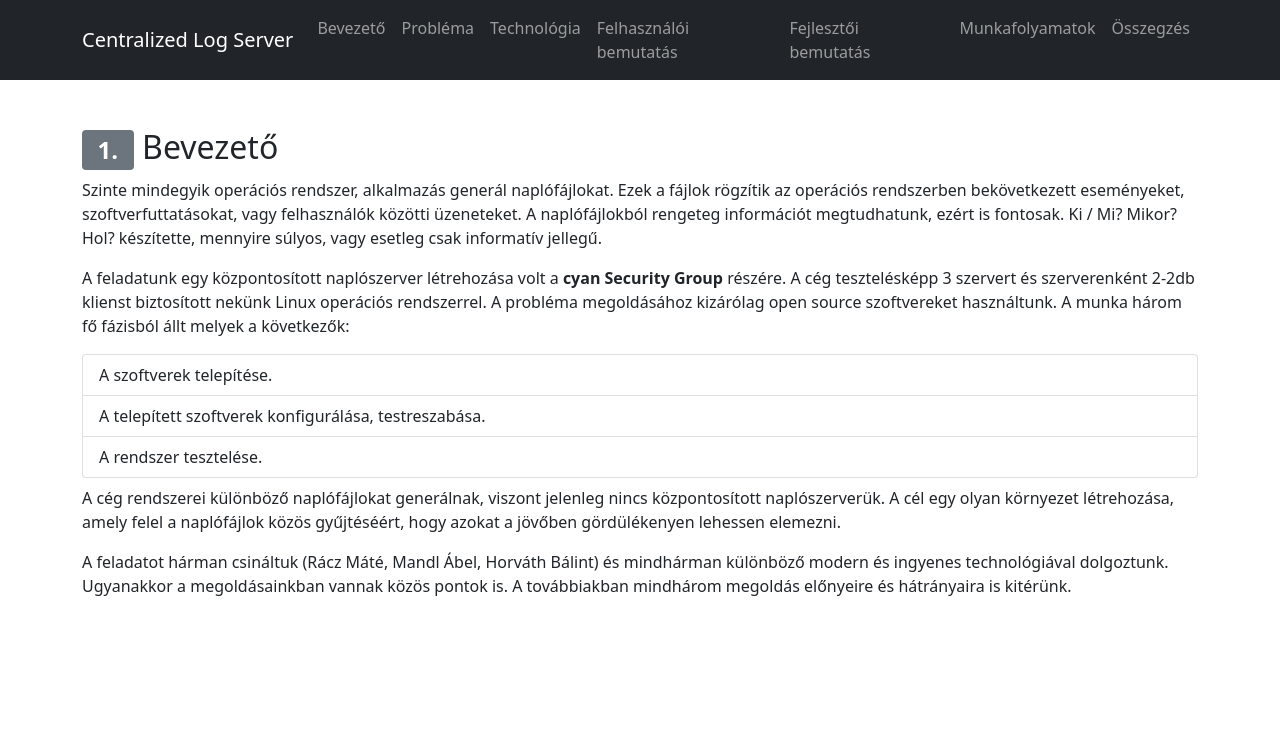
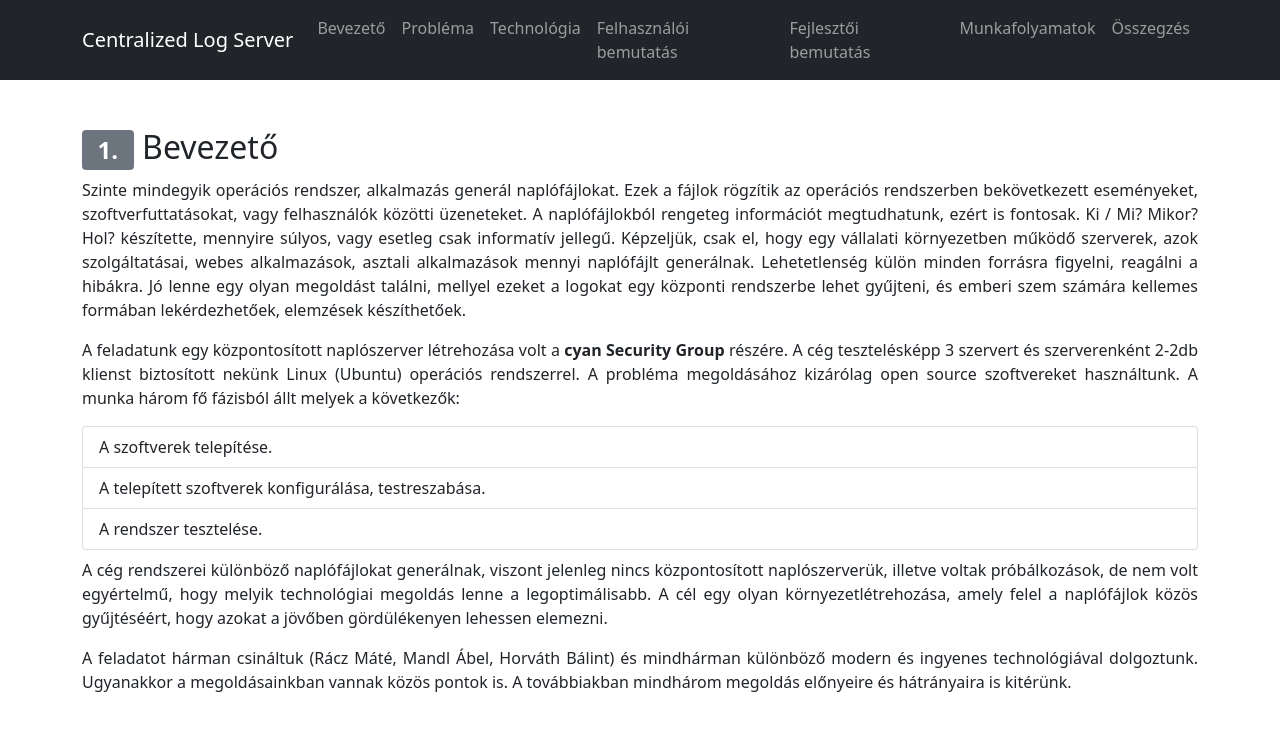
Before and after one commit to Uni-Sopron/temalabor-o21-I-NEW-Centralized-log-server, a React (Create React App) app in the folder logserverdoc/: page / in a window 1280 px wide. Shown: the top 730 px of the page. Built offline with nearby package versions, Linux system fonts and the light colour scheme.

Commit message:
intro content added

```diff
--- a/logserverdoc/src/App.css
+++ b/logserverdoc/src/App.css
@@ -1,3 +1,6 @@
 .navbar-inner {
     background:transparent;
 }
+p {
+    text-align : justify;
+}
--- a/logserverdoc/src/pages/Introduction.js
+++ b/logserverdoc/src/pages/Introduction.js
@@ -9,10 +9,12 @@ const Introduction = () => {
             <p className="mt-2">
                 Szinte mindegyik operációs rendszer, alkalmazás generál naplófájlokat. Ezek a fájlok rögzítik az operációs rendszerben bekövetkezett eseményeket,
                 szoftverfuttatásokat, vagy felhasználók közötti üzeneteket. A naplófájlokból rengeteg információt megtudhatunk, ezért is fontosak. Ki / Mi? Mikor? Hol? készítette, mennyire súlyos, vagy esetleg
-                csak informatív jellegű.
+                csak informatív jellegű. Képzeljük, csak el, hogy egy vállalati környezetben működő szerverek, azok szolgáltatásai, webes alkalmazások, asztali alkalmazások mennyi naplófájlt generálnak.
+                Lehetetlenség külön minden forrásra figyelni, reagálni a hibákra.
+                Jó lenne egy olyan megoldást találni, mellyel ezeket a logokat egy központi rendszerbe lehet gyűjteni, és emberi szem számára kellemes formában lekérdezhetőek, elemzések készíthetőek.
             </p>
             <p className="mt-2">
-                A feladatunk egy központosított naplószerver létrehozása volt a <b>cyan Security Group</b> részére. A cég tesztelésképp 3 szervert és szerverenként 2-2db klienst biztosított nekünk Linux operációs rendszerrel. A probléma megoldásához kizárólag
+                A feladatunk egy központosított naplószerver létrehozása volt a <b>cyan Security Group</b> részére. A cég tesztelésképp 3 szervert és szerverenként 2-2db klienst biztosított nekünk Linux (Ubuntu) operációs rendszerrel. A probléma megoldásához kizárólag
                 open source szoftvereket használtunk. A munka három fő fázisból állt melyek a következők:
             </p>
                 <ListGroup className="mt-2">
@@ -21,8 +23,8 @@ const Introduction = () => {
                     <ListGroup.Item>A rendszer tesztelése.</ListGroup.Item>
                 </ListGroup>
             <p className="mt-2">
-                A cég rendszerei különböző naplófájlokat generálnak, viszont jelenleg nincs központosított naplószerverük. A cél egy olyan környezet
-                létrehozása, amely felel a naplófájlok közös gyűjtéséért, hogy azokat a jövőben gördülékenyen lehessen elemezni.
+                A cég rendszerei különböző naplófájlokat generálnak, viszont jelenleg nincs központosított naplószerverük, illetve voltak próbálkozások, de nem volt egyértelmű, hogy melyik technológiai megoldás lenne a legoptimálisabb.
+                A cél egy olyan környezetlétrehozása, amely felel a naplófájlok közös gyűjtéséért, hogy azokat a jövőben gördülékenyen lehessen elemezni.
             </p>
             <p className="mt-2">
                 A feladatot hárman csináltuk (Rácz Máté, Mandl Ábel, Horváth Bálint) és mindhárman különböző modern és ingyenes technológiával dolgoztunk.
```
